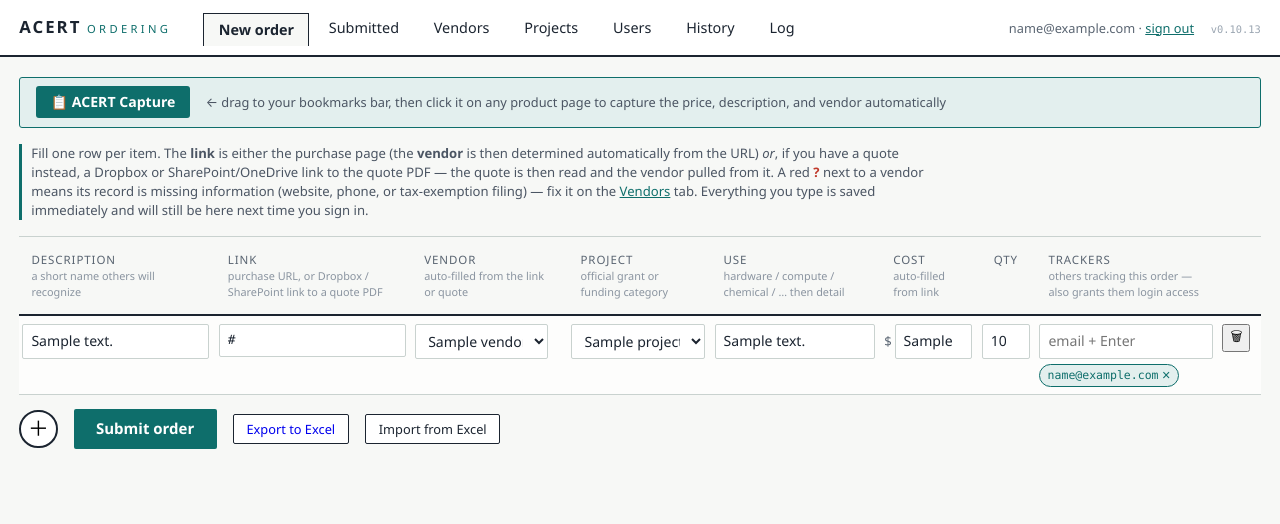
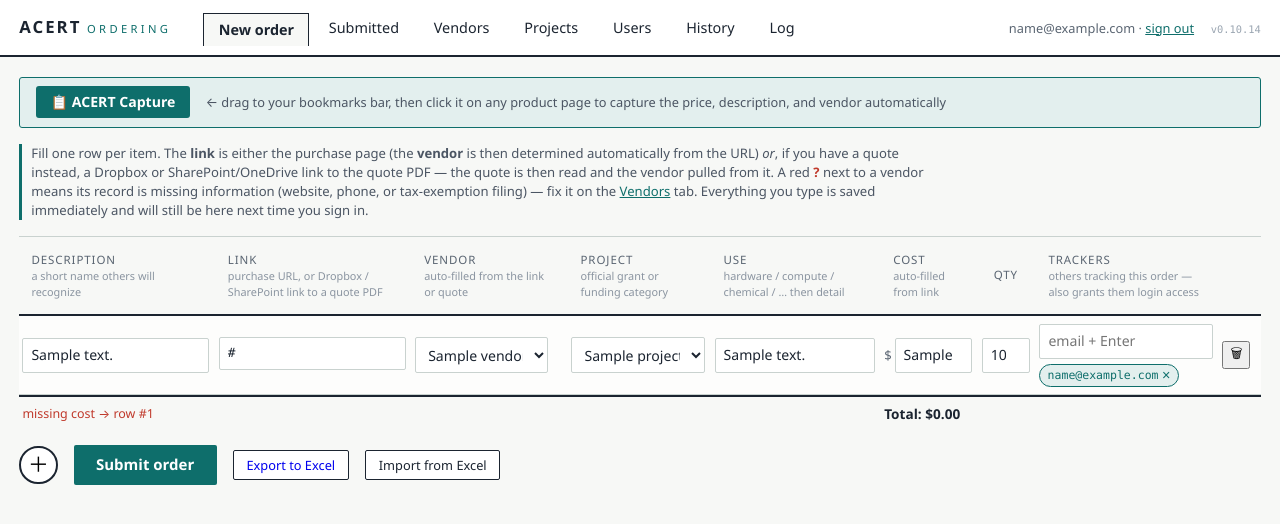
Before and after one commit to jmfrancklab/orderapp, a Flask app: page /orders in a window 1280 px wide. Shown: the top 524 px of the page. Run offline with Flask 3, Linux system fonts and the light colour scheme; the visitor is signed in with stand-in values (Sample User, id 1); tables that the repository leaves empty hold one stand-in row (values such as "Sample post"); data that the repository does not hold is empty; some libraries are stand-ins or nearby versions.

Commit message:
generate sums

```diff
--- a/app.py
+++ b/app.py
@@ -22,7 +22,7 @@ BASE_DIR = os.path.dirname(os.path.abspath(__file__))
 DB_PATH = os.path.join(BASE_DIR, "orders.db")
 
 # Increment this (major.minor.patch) whenever you deploy a meaningful change.
-__version__ = "0.10.13"
+__version__ = "0.10.14"
 
 # ── Config ────────────────────────────────────────────────────────────────────
 def _load_config():
--- a/static/app.js
+++ b/static/app.js
@@ -29,6 +29,53 @@
   }
 
   function rowOf(el) { return el.closest(".order-row"); }
+
+  /* --- totals row (sum of cost * quantity for every row currently
+     shown — rows hidden by the column filter are excluded) ---------- */
+
+  function parseMoney(raw) {
+    if (raw == null) return null;
+    var s = String(raw).replace(/,/g, "").trim();
+    if (s === "") return null;
+    var n = parseFloat(s);
+    return isNaN(n) ? null : n;
+  }
+
+  function updateOrderTotals() {
+    var totalEl = document.getElementById("sheet-total");
+    var msgEl = document.getElementById("sheet-missing");
+    if (!totalEl && !msgEl) return;
+
+    var total = 0;
+    var missingQty = [];
+    var missingCost = [];
+    var n = 0;
+
+    document.querySelectorAll(".order-row").forEach(function (row) {
+      if (row.classList.contains("filtered-out")) return;
+      n++;
+      var costEl = row.querySelector('[data-field="cost"]');
+      var qtyEl = row.querySelector('[data-field="quantity"]');
+      var cost = costEl ? parseMoney(costEl.value) : null;
+      var qty = qtyEl ? parseMoney(qtyEl.value) : null;
+      if (qty === null) missingQty.push(n);
+      if (cost === null) missingCost.push(n);
+      if (cost !== null && qty !== null) total += cost * qty;
+    });
+
+    if (totalEl) {
+      totalEl.textContent = "Total: $" + total.toLocaleString(
+        undefined, { minimumFractionDigits: 2, maximumFractionDigits: 2 });
+    }
+    if (msgEl) {
+      var parts = [];
+      if (missingQty.length) parts.push({ label: "qty", rows: missingQty });
+      if (missingCost.length) parts.push({ label: "cost", rows: missingCost });
+      msgEl.textContent = parts.length ? "missing " + parts.map(function (p, i) {
+        return p.label + " → " + (i === 0 ? "row #" : "") + p.rows.join(",");
+      }).join(" ") : "";
+    }
+  }
 
   function saveField(input) {
     var row = rowOf(input);
@@ -561,6 +608,7 @@
       });
       var emptyMsg = document.getElementById("filtered-empty");
       if (emptyMsg) emptyMsg.hidden = (visibleCount > 0);
+      updateOrderTotals();
       return compiledRegex;
     }
 
@@ -752,7 +800,9 @@
   /* --- delegated events ---------------------------------------------- */
 
   document.addEventListener("input", function (e) {
-    if (e.target.matches("[data-field]")) debounceSave(e.target);
+    if (!e.target.matches("[data-field]")) return;
+    debounceSave(e.target);
+    if (e.target.matches('[data-field="cost"], [data-field="quantity"]')) updateOrderTotals();
   });
 
   function updateStatusClass(sel) {
@@ -813,10 +863,12 @@
     if (e.target.classList.contains("del-yes")) {
       var row = rowOf(e.target);
       post("/api/orders/" + row.dataset.id + "/delete", "POST", {},
-           function () { row.remove(); });
+           function () { row.remove(); updateOrderTotals(); });
       return;
     }
   });
+
+  updateOrderTotals();
 
   /* initialise flags on load */
   document.querySelectorAll(".vendor-select").forEach(updateFlag);
--- a/static/style.css
+++ b/static/style.css
@@ -61,16 +61,23 @@ main { padding: 1.2rem 1.2rem 3rem; max-width: 1500px; margin: 0 auto; }
 
 /* ------------------------------------------------- order sheet */
 .sheet { border-top: 1px solid var(--rule); }
-.sheet-head, .order-row {
+.sheet-head, .order-row, .sheet-foot {
   display: grid;
   grid-template-columns: 1.4fr 1.4fr 1.1fr 1fr 1.2fr 5.5rem 3rem 1.3fr 2.2rem;
-  gap: .6rem; align-items: start;
+  gap: .6rem; align-items: center;
   padding: .45rem .2rem;
   border-bottom: 1px solid var(--rule);
 }
-.submitted-sheet .sheet-head, .submitted-row {
+.submitted-sheet .sheet-head, .submitted-row, .submitted-sheet .sheet-foot {
   grid-template-columns: 5.5rem 1fr 1.4fr 1.4fr 1.1fr 1fr 1.1fr 5.5rem 3rem 7rem 1.2fr 2.2rem;
 }
+
+/* totals row at the foot of an order sheet */
+.sheet-foot { border-bottom: none; border-top: 2px solid var(--ink); font-size: .85rem; }
+.sheet-foot .foot-msg { grid-column: 1 / 6; color: var(--alert); font-size: .78rem; overflow-wrap: anywhere; }
+.sheet-foot .foot-total { grid-column: 6 / 7; font-weight: 700; white-space: nowrap; }
+.submitted-sheet .sheet-foot .foot-msg { grid-column: 1 / 8; }
+.submitted-sheet .sheet-foot .foot-total { grid-column: 8 / 9; }
 .sheet-head {
   font-size: .72rem; text-transform: uppercase; letter-spacing: .08em;
   color: #5a6572; border-bottom: 2px solid var(--ink);
@@ -441,6 +448,9 @@ input[data-field="link"] { font-family: var(--mono); font-size: .8rem; }
   .sheet-head { display: none; }
   .order-row { grid-template-columns: 1fr 1fr; }
   .submitted-row { grid-template-columns: 1fr 1fr; }
+  .sheet-foot { grid-template-columns: 1fr; }
+  .sheet-foot .foot-msg, .sheet-foot .foot-total { grid-column: 1; }
+  .sheet-foot .foot-total { text-align: right; }
 }
 
 @media (prefers-reduced-motion: no-preference) {
--- a/templates/orders.html
+++ b/templates/orders.html
@@ -77,6 +77,13 @@ immediately and will still be here next time you sign in.</p>
   {% if not drafts %}
   <p class="empty">No items yet — add a row to start an order.</p>
   {% endif %}
+
+  {% if drafts %}
+  <div class="sheet-foot">
+    <span class="foot-msg" id="sheet-missing"></span>
+    <span class="foot-total" id="sheet-total"></span>
+  </div>
+  {% endif %}
 </div>
 
 <div class="sheet-actions">
```
Also changed, not shown: templates/submitted.html (+7 -0 lines).
